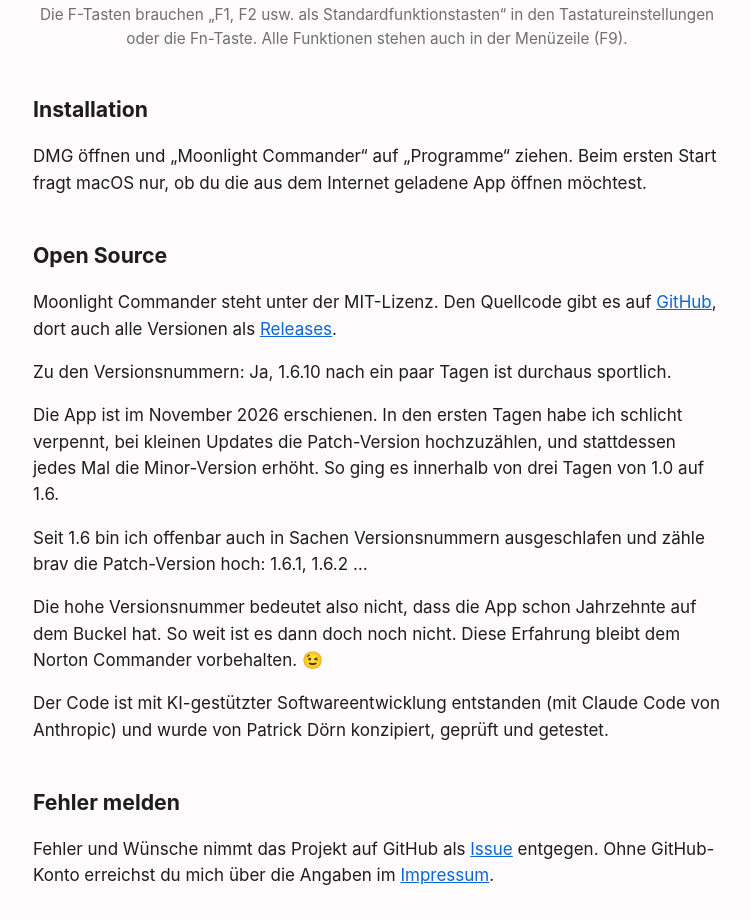
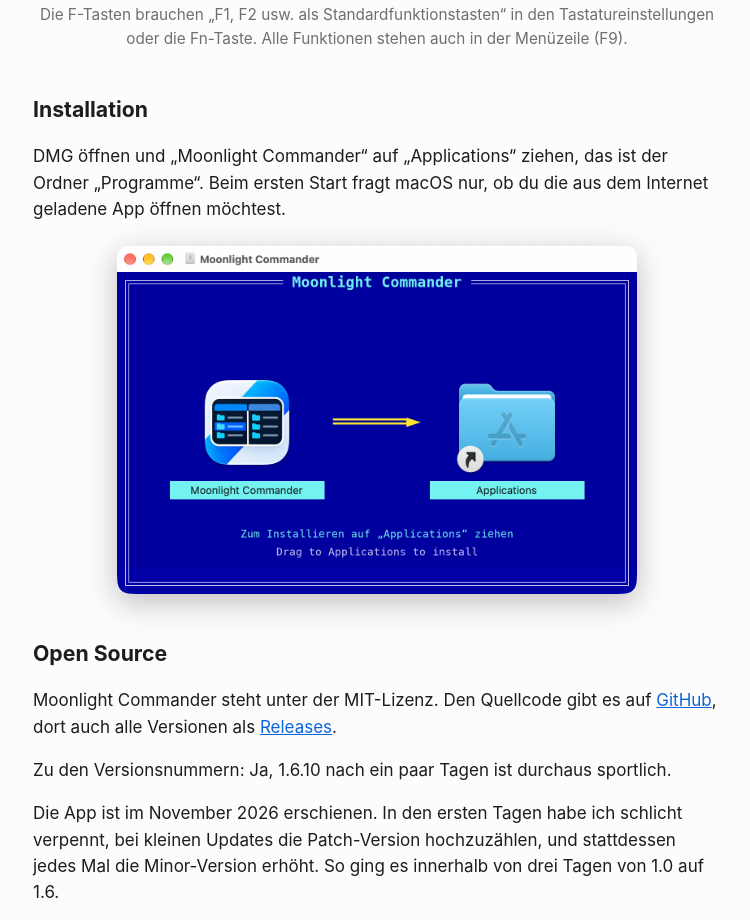
Before and after one commit to patrickdoern/mc, a plain HTML site: page website/index.html in a window 1280 px wide. Shown: the part 2251-3171 px from the top of the page, without its empty margins (263-1013 px from the left). Drawn offline with Linux system fonts and the light colour scheme.

Commit message:
Website: Installationsfenster der DMG zeigen
Screenshot des neuen Norton-Fensters im Abschnitt Installation, deutsch
und englisch. Der deutsche Text nennt jetzt „Applications“ wie im Fenster.

Co-Authored-By: Claude Opus 5.5 <noreply@anthropic.com>

```diff
--- a/website/index.html
+++ b/website/index.html
@@ -72,7 +72,8 @@
 <p class="note">Die F-Tasten brauchen „F1, F2 usw. als Standardfunktionstasten“ in den Tastatureinstellungen oder die Fn-Taste. Alle Funktionen stehen auch in der Menüzeile (F9).</p>
 
 <h2>Installation</h2>
-<p>DMG öffnen und „Moonlight Commander“ auf „Programme“ ziehen. Beim ersten Start fragt macOS nur, ob du die aus dem Internet geladene App öffnen möchtest.</p>
+<p>DMG öffnen und „Moonlight Commander“ auf „Applications“ ziehen, das ist der Ordner „Programme“. Beim ersten Start fragt macOS nur, ob du die aus dem Internet geladene App öffnen möchtest.</p>
+<img class="shot shot-small" src="/install.png" alt="Installationsfenster der DMG: Moonlight Commander links, Pfeil, Ordner Applications rechts, im blauen Norton-Stil" width="1280" height="856" loading="lazy">
 
 <h2>Open Source</h2>
 <p>Moonlight Commander steht unter der MIT-Lizenz. Den Quellcode gibt es auf <a href="https://github.com/patrickdoern/mc">GitHub</a>, dort auch alle Versionen als <a href="https://github.com/patrickdoern/mc/releases">Releases</a>.</p>
--- a/website/style.css
+++ b/website/style.css
@@ -39,6 +39,7 @@ a { color: var(--accent); }
 .button:hover { filter: brightness(1.1); }
 .note { color: var(--muted); font-size: 0.9em; text-align: center; margin: 8px 0 0; }
 .shot { display: block; width: 100%; height: auto; border-radius: 10px; margin: 32px 0 0; box-shadow: 0 8px 30px rgba(0, 0, 0, 0.25); }
+.shot-small { max-width: 520px; margin: 24px auto 0; }
 .features { list-style: none; padding: 0; display: grid; gap: 12px; }
 .features li { background: var(--card); border-radius: 12px; padding: 12px 16px; }
 .features strong { display: block; }
```
Also changed, not shown: website/en/index.html (+1 -0 lines), website/install.png (added).
